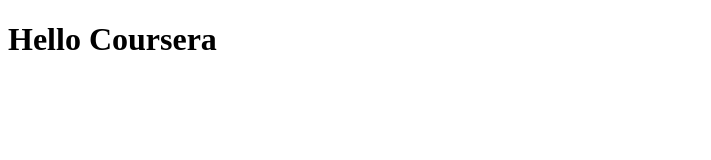
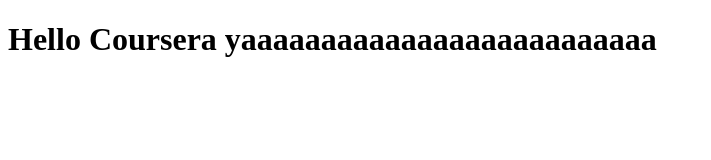
Before and after one commit to Arv0209/coursera-test, a plain HTML site: page site/index.html in a window 1280 px wide. Shown: the whole page, without its empty margins (0-711 px from the left). Drawn offline with Linux system fonts and the light colour scheme.

Commit message:
smol addition

```diff
--- a/site/index.html
+++ b/site/index.html
@@ -4,6 +4,6 @@
 	<title>Hello Coursera</title>
 </head>
 <body>
-<h1>Hello Coursera</h1>
+<h1>Hello Coursera yaaaaaaaaaaaaaaaaaaaaaaaaaa</h1>
 </body>
 </html>
```
